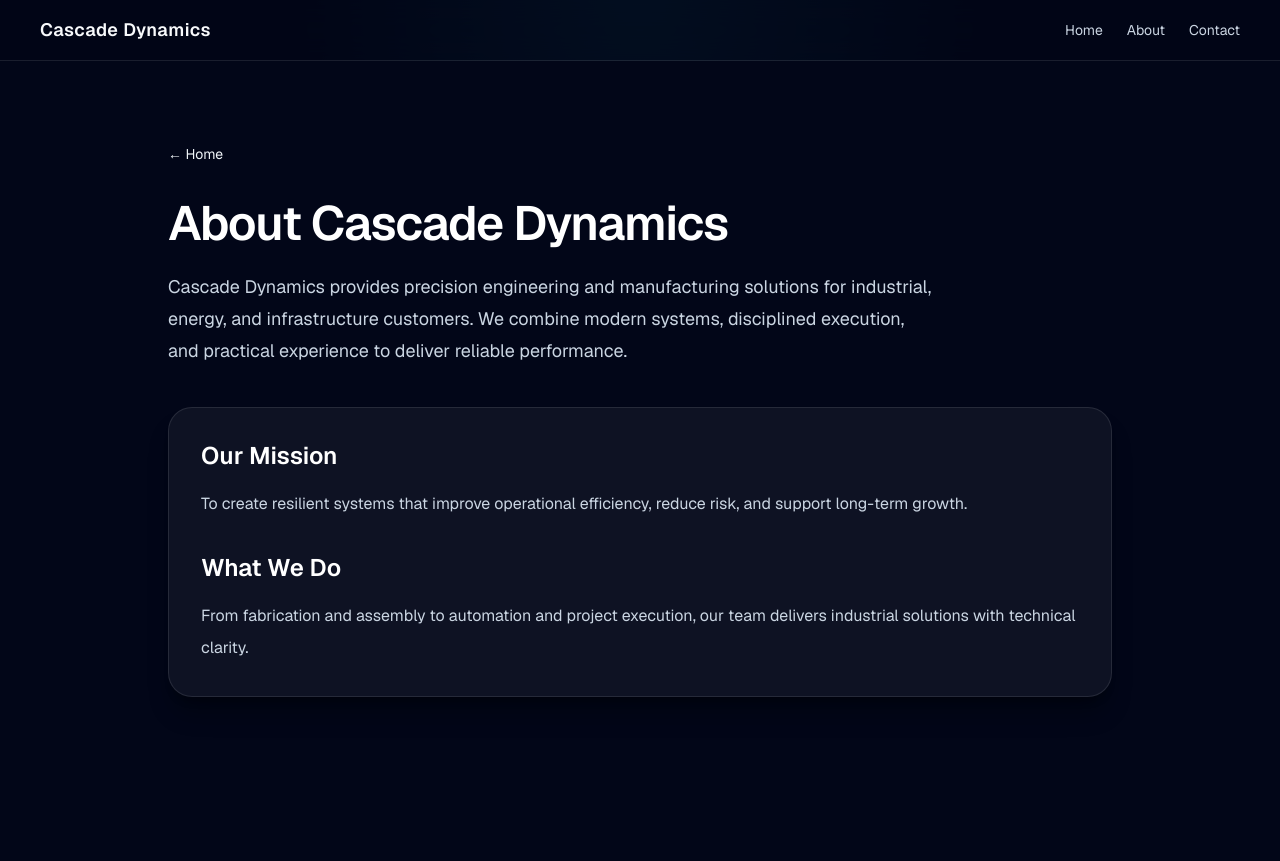
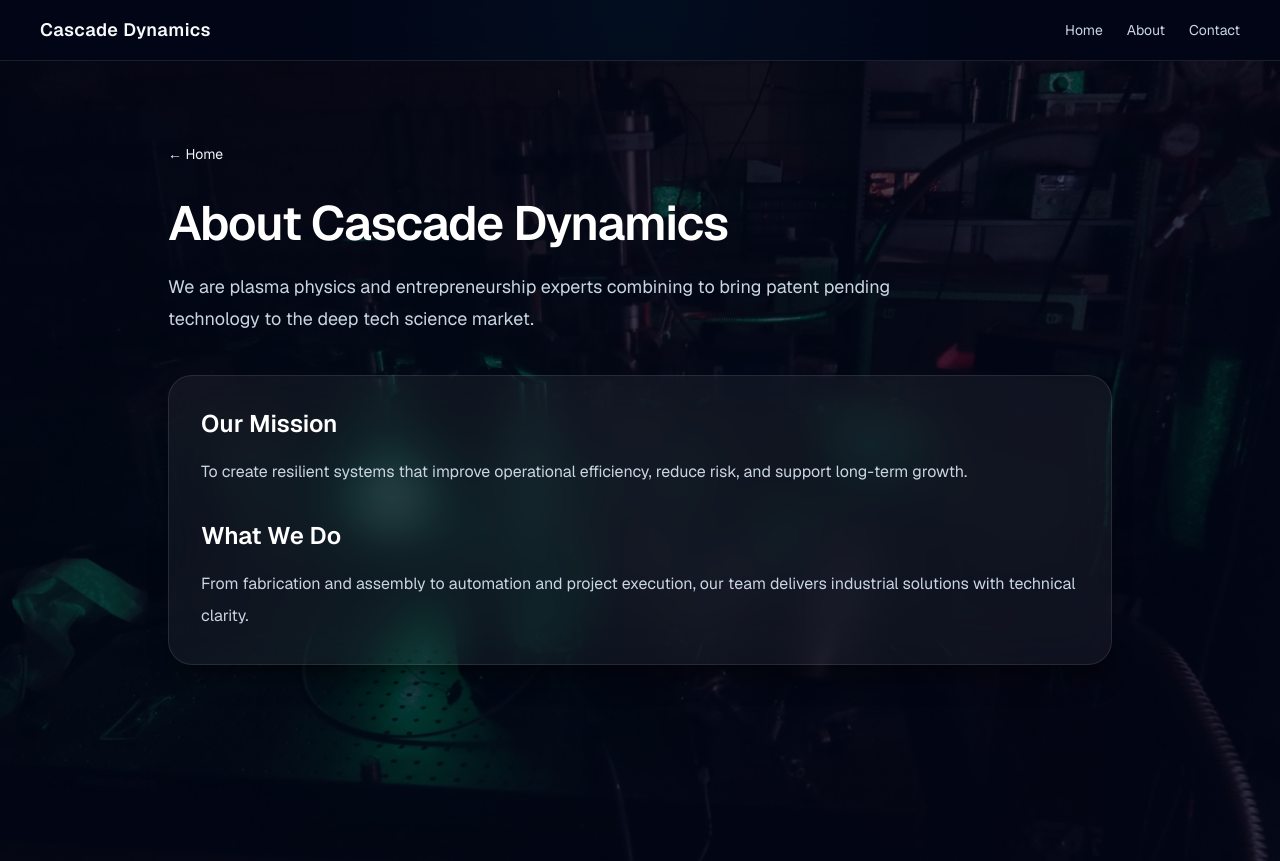
Before and after one commit to cvsolfari/cascade, a Next.js app: page /about in a window 1280 px wide. Built offline with nearby package versions, Linux system fonts and the light colour scheme.

Commit message:
second updates of home and about pages

```diff
--- a/app/about/page.tsx
+++ b/app/about/page.tsx
@@ -2,20 +2,27 @@ import Link from "next/link";
 
 export default function AboutPage() {
   return (
-    <main className="min-h-screen bg-slate-950 text-slate-100">
-      <div className="mx-auto max-w-5xl px-6 py-20 sm:px-10">
+    <main className="relative min-h-screen overflow-hidden text-slate-100">
+      <div className="absolute inset-0">
+        <img
+          src="/img/IMG_2989.JPG"
+          alt="About background"
+          className="h-full w-full object-cover"
+        />
+        <div className="absolute inset-0 bg-slate-950/75" />
+      </div>
+
+      <div className="relative mx-auto max-w-5xl px-6 py-20 sm:px-10">
         <Link href="/" className="text-sm text-cyan-300 transition hover:text-white">
           ← Home
         </Link>
 
         <h1 className="mt-8 text-5xl font-semibold tracking-tight text-white">About Cascade Dynamics</h1>
         <p className="mt-6 max-w-3xl text-lg leading-8 text-slate-300">
-          Cascade Dynamics provides precision engineering and manufacturing solutions for industrial,
-          energy, and infrastructure customers. We combine modern systems, disciplined execution,
-          and practical experience to deliver reliable performance.
+          We are plasma physics and entrepreneurship experts combining to bring patent pending technology to the deep tech science market.
         </p>
 
-        <div className="mt-10 space-y-8 rounded-3xl border border-white/10 bg-white/5 p-8 shadow-xl shadow-black/30">
+        <div className="mt-10 space-y-8 rounded-3xl border border-white/10 bg-white/5 p-8 shadow-xl shadow-black/30 backdrop-blur-xl">
           <div>
             <h2 className="text-2xl font-semibold text-white">Our Mission</h2>
             <p className="mt-4 text-slate-300 leading-8">
--- a/app/contact/page.tsx
+++ b/app/contact/page.tsx
@@ -2,8 +2,17 @@ import Link from "next/link";
 
 export default function ContactPage() {
   return (
-    <main className="min-h-screen bg-slate-950 text-slate-100">
-      <div className="mx-auto max-w-4xl px-6 py-20 sm:px-10">
+    <main className="relative min-h-screen overflow-hidden text-slate-100">
+      <div className="absolute inset-0">
+        <img
+          src="/img/IMG_2987.JPG"
+          alt="Contact background"
+          className="h-full w-full object-cover"
+        />
+        <div className="absolute inset-0 bg-slate-950/75" />
+      </div>
+
+      <div className="relative mx-auto max-w-4xl px-6 py-20 sm:px-10">
         <Link href="/" className="text-sm text-cyan-300 transition hover:text-white">
           ← Home
         </Link>
```
Also changed, not shown: public/img/IMG_2987.JPG (added), public/img/IMG_2989.JPG (added).
